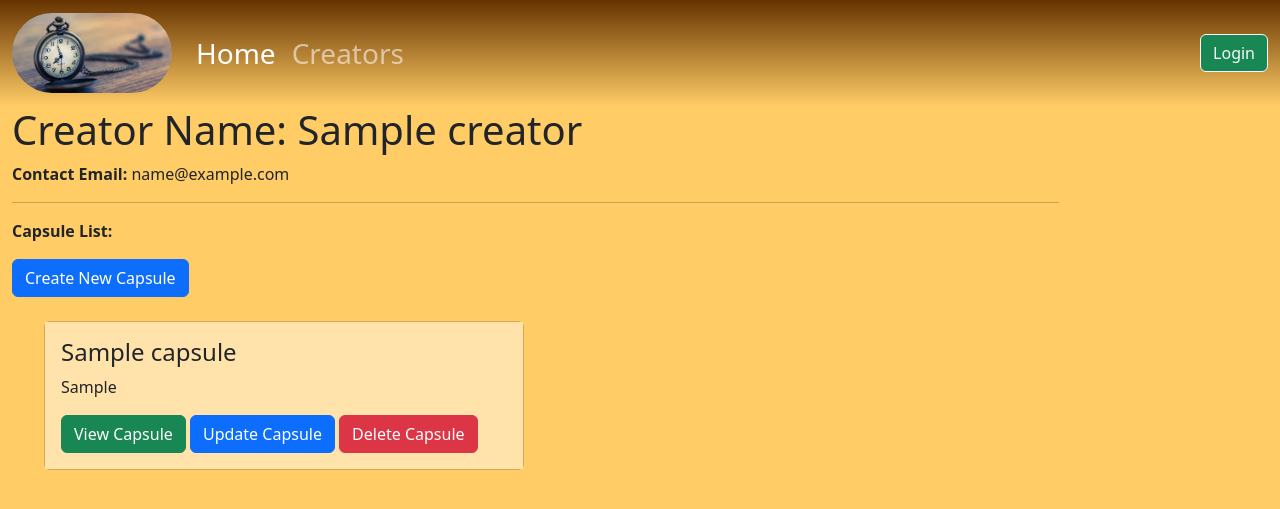
After one commit to NathanLindeman93/Time-Capsule, a Django app: page /creator/1 in a window 1280 px wide. The commit adds this page. Shown: the top 509 px of the page. Run offline with Django 4.2, Linux system fonts and the light colour scheme; tables that the repository leaves empty hold one stand-in row (values such as "Sample post"); some libraries are stand-ins or nearby versions.

Commit message:
End of day 2. Sprint01 almost complete

```diff
--- a/capsule_app/models.py
+++ b/capsule_app/models.py
@@ -6,7 +6,7 @@ from django.contrib.auth.models import User
 
 class Creator(models.Model):
 
-    name = models.CharField(max_length=200, blank = False)
+    name = models.CharField(max_length=200, default = 'name', blank = False)
     email = models.EmailField(max_length=100)
 
     user = models.OneToOneField(User, null=True, on_delete=models.CASCADE)
@@ -20,24 +20,15 @@ class Creator(models.Model):
 
 class Capsule(models.Model):
 
-    EDUCATION = (
-        ('MS', 'Middle School'),
-        ('HS', 'High School'),
-        ('AD', 'Associate Degree'),
-        ('BD', 'Bachelor\'s Degree'),
-        ('MD', 'Master\'s Degree'),
-        ('DD', 'Doctoral Degree'),
-    )
-
-    title = models.CharField(max_length = 200, default = 'Capsule Name', blank=False)
-    is_primary = models.BooleanField(default = False)
-    synopsis = models.TextField(blank = True)
-    education = models.CharField(max_length = 200, choices=EDUCATION, blank = True)
-    profession = models.CharField(max_length = 200, blank = True)
-    fav_book = models.CharField(max_length = 200, blank = True)
-    fav_movie = models.CharField(max_length = 200, blank = True)
-    fav_quote = models.TextField(blank = True)
-    user = models.ForeignKey(Creator, on_delete = models.CASCADE)
+    title = models.CharField("Capsule Title", max_length = 200, default = 'Capsule Name', blank=False)
+    is_primary = models.BooleanField("Primary Capsule?", default = False)
+    synopsis = models.TextField("Life Story", blank = True)
+    education = models.CharField("Education", max_length = 200, blank = True)
+    profession = models.CharField("Profession", max_length = 200, blank = True)
+    fav_book = models.CharField("Favorite Book", max_length = 200, blank = True)
+    fav_movie = models.CharField("Favorite Movie", max_length = 200, blank = True)
+    fav_quote = models.TextField("Favorite Quote", blank = True)
+    creator = models.ForeignKey(Creator, on_delete = models.CASCADE)
 
     def __str__(self):
         return self.title
--- a/capsule_app/templates/capsule_app/base_template.html
+++ b/capsule_app/templates/capsule_app/base_template.html
@@ -12,23 +12,49 @@
  </head>
 
 
- <body>
+ <body style="background-color:#ffcc66">
+
+    <nav class="navbar navbar-expand-sm fs-3 navbar-dark bg-transparent" style="background: linear-gradient(to bottom, #663300 0%, #ffcc66 100%">
         <div class="container-fluid">
-
+          <a class="navbar-brand" href="{% url 'index' %}"><img src="{% static 'images/capsule_logo2.gif' %}" class="rounded-pill" width="160" height="80"></a>
+          <button class="navbar-toggler" type="button" data-bs-toggle="collapse" data-bs-target="#navbarSupportedContent" aria-controls="navbarSupportedContent" aria-expanded="false" aria-label="Toggle navigation">
+            <span class="navbar-toggler-icon"></span>
+          </button>
+          <div class="collapse navbar-collapse" id="navbarSupportedContent">
+            <ul class="navbar-nav me-auto mb-2 mb-lg-0">
+              <li class="nav-item">
+                <a class="nav-link active" aria-current="page" href="{% url 'index' %}">Home</a>
+              </li>
+              <li class="nav-item">
+                <a class="nav-link" href="{% url 'creators' %}">Creators</a>
+              </li>
+            </ul>
+            <div class="d-flex">
+                {% if user.is_authenticated %}
+                      <a class="btn btn-primary btn-outline-light" href="{% url 'logout' %}?next={{ request.path }}">Logout {{user}}</a>
+                {% else %}
+                      <a class="btn btn-success btn-outline-light" href="{% url 'login' %}?next={{ request.path }}">Login</a>
+                {% endif %}
+            </div>
+          </div>
+        </div>
+      </nav>
 
      <!-- Navbar-->
-     <nav class="navbar navbar-expand-lg bg-body-tertiary">
-        <img src="{% static 'images/capsule_logo.gif' %}">
+  {% comment %}
+       <nav class="navbar navbar-dark navbar-expand-sm fs-3" style="background: linear-gradient(to bottom, #663300 0%, #ffcc66 100%">
+          <img src="{% static 'images/capsule_logo2.gif' %}" class="rounded-pill" width="160" height="80">
           <div class="container-fluid">
-         <button class="navbar-toggler" type="button" data-bs-toggle="collapse" data-bs-target="#navbarNavAltMarkup" aria-controls="navbarNavAltMarkup" aria-expanded="false" aria-label="Toggle navigation">
+              <button class="navbar-toggler" type="button" data-bs-toggle="collapse" data-bs-target="#navbarTogglerDemo01" aria-controls="navbarTogglerDemo01" aria-expanded="false" aria-label="Toggle navigation">
                   <span class="navbar-toggler-icon"></span>
               </button>
               <div class="collapse navbar-collapse" id="navbarNavAltMarkup">
               <div class="navbar-nav">
                <!--  {% url 'index' %}  is defined in url path to dynamically create url -->
                   <a class="nav-link active" aria-current="page" href="{% url 'index' %}">Home</a>
-             <a class="nav-link" href="#">Menu 2</a>
-             <a class="nav-link" href="#">Menu 3</a>
+                  <a class="nav-link" href="{% url 'creators' %}">Creators</a>
+
+                  <div class="me-2">
                   {% if user.is_authenticated %}
                       <a class="nav-link" href="{% url 'logout' %}?next={{ request.path }}">Logout {{user}}</a>
                   {% else %}
@@ -37,15 +63,16 @@
                   </div>
              </div>
            </div>
+         </div>
        </nav>
+  {% endcomment %}
 
-
+     <div class="container-fluid">
        <div class="col-sm-10">
          <!-- add block content from html template -->
          {% block content %}
          {% endblock %}
        </div>
      </div>
-   </div>
  </body>
 </html>
--- /dev/null
+++ b/capsule_app/templates/capsule_app/capsule_detail.html
@@ -0,0 +1 @@
+{% extends "capsule_app/view_capsule.html" %}
--- /dev/null
+++ b/capsule_app/templates/capsule_app/creator_detail.html
@@ -0,0 +1,31 @@
+{% extends "capsule_app/base_template.html"%}
+
+{% block content %}
+
+<h1>Creator Name: {{ creator.name }}</h1>
+
+<p><strong>Contact Email: </strong> {{ creator.email }}</p>
+<hr>
+<p><strong>Capsule List:</strong></p>
+<a href="{% url 'create-capsule' creator_id=creator.id %}" class="btn btn-primary">Create New Capsule</a><br><br>
+
+{% if capsules %}
+    <ul>
+        {% for capsule in capsules %}
+            <div class="card bg-transparent mb-3" style="max-width: 30rem;">
+                <div class="card-body" style="background-color: #ffe3ab">
+                    <h4 class="card-title">{{ capsule.title }}</h4>
+                    <p class="card-text">{{ capsule.synopsis}}</p>
+                    <a href="{% url 'view-capsule' creator_id=creator.id capsule_id=capsule.id %}" class="btn btn-success">View Capsule</a>
+                    <a href="{% url 'update-capsule' creator_id=creator.id capsule_id=capsule.id %}" class="btn btn-primary">Update Capsule</a>
+                    <a href="{% url 'delete-capsule' creator_id=creator.id capsule_id=capsule.id %}" class="btn btn-danger">Delete Capsule</a>
+                </div>
+            </div>
+            <br>
+        {% endfor %}
+    </ul>
+{% else %}
+   <p>There are no capsules tied to this creator.</p>
+{% endif %}
+
+{% endblock %}
--- a/capsule_app/templates/registration/login.html
+++ b/capsule_app/templates/registration/login.html
@@ -17,7 +17,7 @@
       <p>Your account doesn't have access to this page. To proceed,
       please login with an account that has access.</p>
     {% else %}
-      <p>Please login to see this page.</p>
+      <p>Please log in here:</p>
     {% endif %}
   {% endif %}
 
--- a/capsule_app/urls.py
+++ b/capsule_app/urls.py
@@ -6,4 +6,12 @@ urlpatterns = [
     path('', views.index, name='login'),
     path('accounts/', include('django.contrib.auth.urls')),
 
+    path('capsules/<int:pk>', views.CapsuleDetailView.as_view(), name= 'capsule-detail'),
+    path('creators/', views.CreatorListView.as_view(), name= 'creators'),
+    path('creator/<int:pk>', views.CreatorDetailView.as_view(), name='creator-detail'),
+    path('creator/update_creator/<int:creator_id>', views.update_creator, name='update-creator'),
+    path('creator/<int:creator_id>/create_capsule', views.create_capsule, name='create-capsule'),
+    path('creator/<int:creator_id>/view_capsule/<int:capsule_id>', views.view_capsule, name='view-capsule'),
+    path('creator/<int:creator_id>/update_capsule/<int:capsule_id>', views.update_capsule, name='update-capsule'),
+    path('creator/<int:creator_id>/delete_capsule/<int:capsule_id>', views.delete_capsule, name='delete-capsule'),
 ]
--- a/capsule_app/views.py
+++ b/capsule_app/views.py
@@ -8,4 +8,86 @@ from django.shortcuts import redirect
 # Create your views here.
 
 def index(request):
-    return render(request, 'capsule_app/index.html')
+    creator_primary_capsules = Capsule.objects.all().filter(is_primary=True)
+    return render(request, 'capsule_app/index.html', {'creator_primary_capsules':creator_primary_capsules})
+
+class CapsuleDetailView(generic.DetailView):
+    model= Capsule
+
+class CreatorListView(generic.ListView):
+    model = Creator
+
+class CreatorDetailView(generic.DetailView):
+    model = Creator
+
+    def get_context_data(self, **kwargs):
+
+        context = super().get_context_data(**kwargs)
+        context['capsules'] = Capsule.objects.filter(creator=self.kwargs.get(self.pk_url_kwarg))
+        return context
+
+def create_capsule(request, creator_id):
+    form = CapsuleForm()
+    creator = Creator.objects.get(pk=creator_id)
+
+    if request.method == 'POST':
+        capsule_data = request.POST.copy()
+        capsule_data['creator_id'] = creator_id
+        form = CapsuleForm(capsule_data)
+
+        if form.is_valid():
+            capsule = form.save(commit=False)
+            capsule.creator = creator
+            capsule.save()
+            return redirect('creator-detail', creator_id)
+
+    context = {'form':form}
+
+    return render(request, 'capsule_app/capsule_form.html', context)
+
+def update_capsule(request, capsule_id, creator_id):
+
+    capsule = Capsule.objects.get(id=capsule_id)
+    form = CapsuleForm(instance=capsule)
+
+    if request.method == 'POST':
+        capsule_data = request.POST.copy()
+        capsule_data['creator_id'] = creator_id
+        form = CapsuleForm(request.POST, instance=capsule)
+
+        if form.is_valid():
+            form.save()
+            return redirect('creator-detail', creator_id)
+
+    context = {'form':form}
+
+    return render(request, 'capsule_app/capsule_form.html', context)
+
+def delete_capsule(request, capsule_id, creator_id):
+    capsule = Capsule.objects.get(id=capsule_id)
+
+    if request.method == 'POST':
+        capsule.delete()
+
+        return redirect('creator-detail', creator_id)
+
+    return render(request, 'capsule_app/delete_capsule.html', {'capsule':capsule})
+
+def view_capsule(request, capsule_id, creator_id):
+    capsule = Capsule.objects.get(pk=capsule_id)
+    return render(request, 'capsule_app/view_capsule.html', {'capsule':capsule})
+
+def update_creator(request, creator_id):
+    creator = Creator.objects.get(id=creator_id)
+    form = CreatorForm(instance=creator)
+
+    if request.method == 'POST':
+        form = CreatorForm(request.POST, instance=creator)
+
+        if form.is_valid():
+            form.save()
+            return redirect('creator-detail', creator_id)
+
+    context = {'form':form}
+
+    return render(request, 'capsule_app/update_creator.html', context)
```
Also changed, not shown: capsule_app/forms.py (+14 -0 lines), capsule_app/templates/capsule_app/capsule_form.html (added, +14 -0 lines), capsule_app/templates/capsule_app/creator_list.html (added, +24 -0 lines), capsule_app/templates/capsule_app/delete_capsule.html (added, +14 -0 lines), capsule_app/templates/capsule_app/index.html (+12 -1 lines), capsule_app/templates/capsule_app/update_creator.html (added, +16 -0 lines), capsule_app/templates/capsule_app/view_capsule.html (added, +18 -0 lines), static/images/capsule_logo2.GIF (added). Lines whose indentation alone changed are shown as unchanged.
